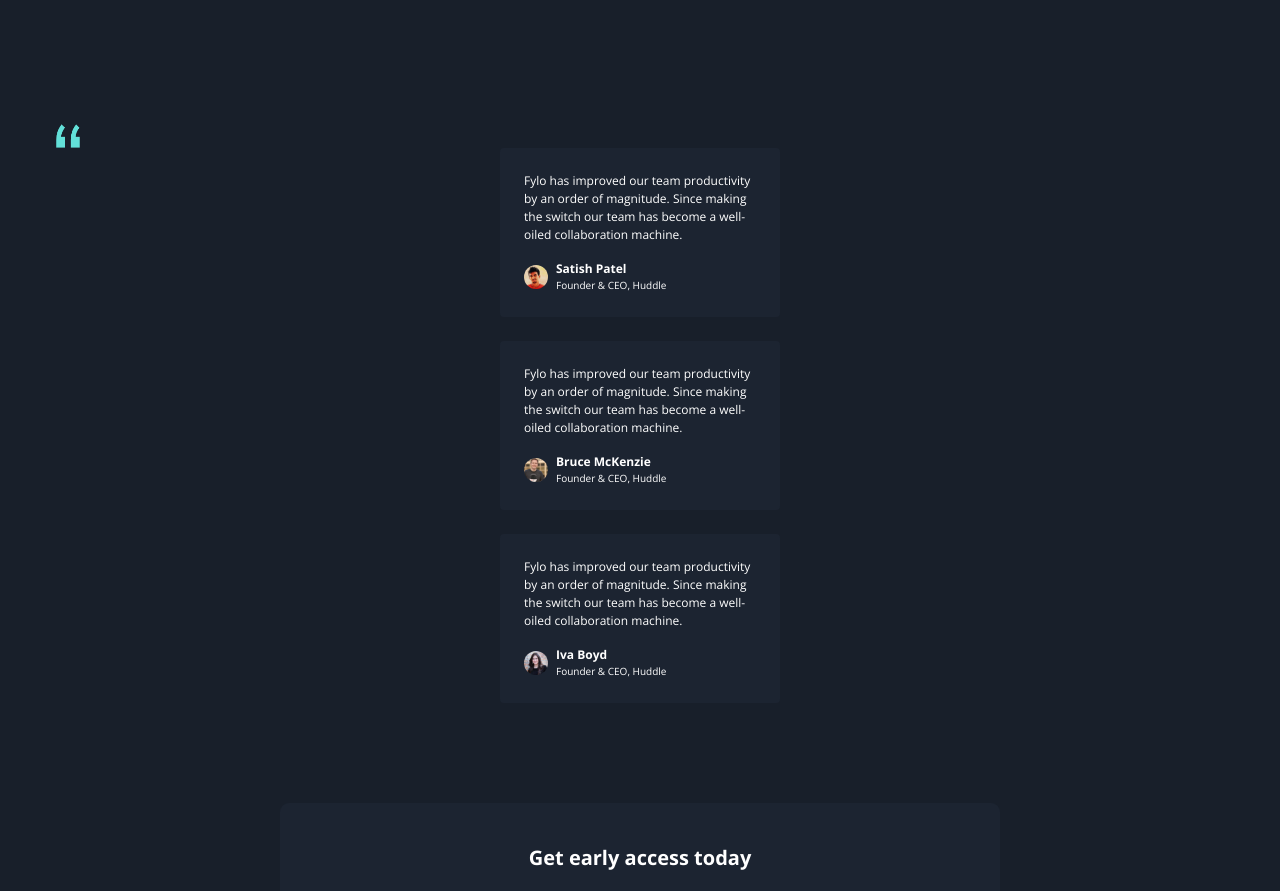
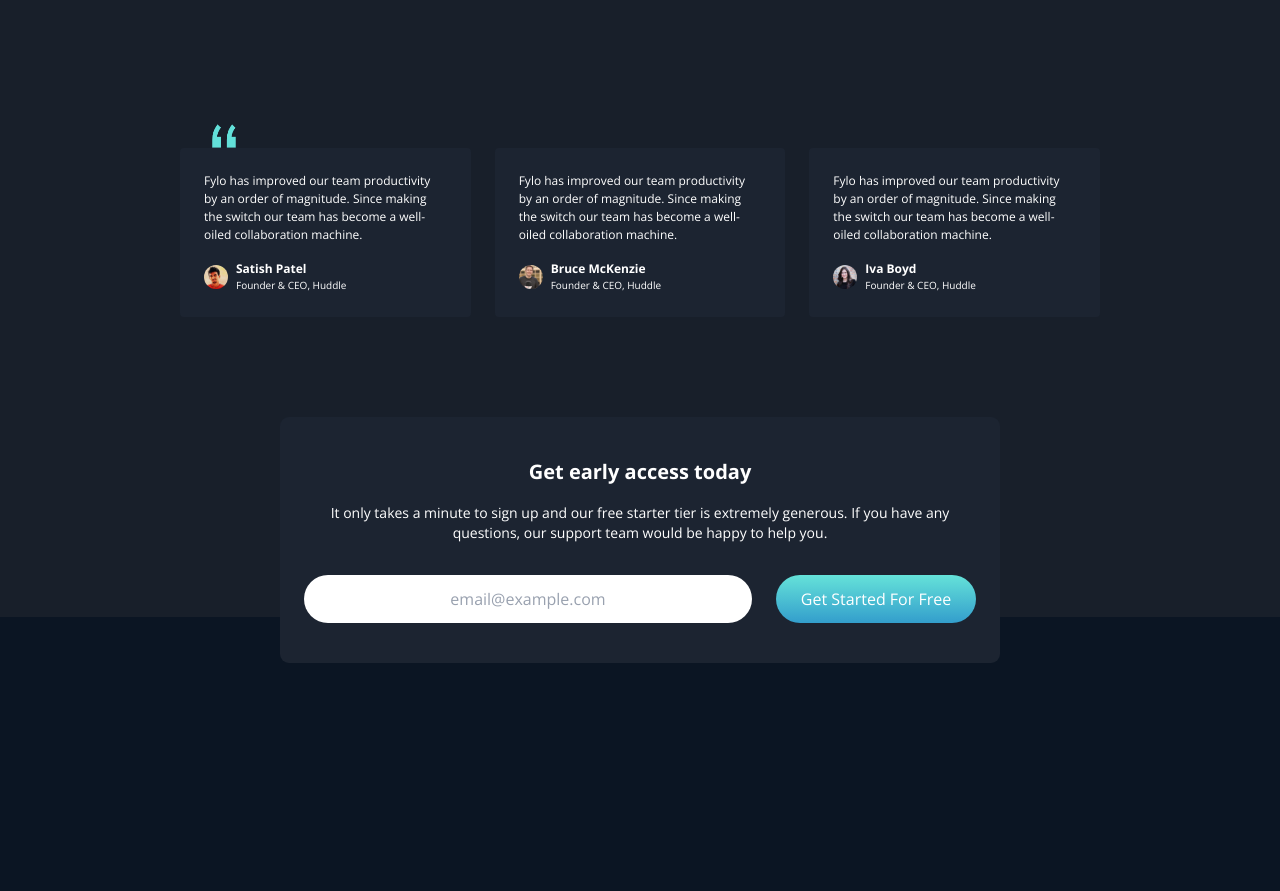
Before and after one commit to palafoxRen/LandingPage, a React (Vite) app: page / in a window 1280 px wide. Shown: the part 2160-3051 px from the top of the page. Built offline with nearby package versions, Linux system fonts and the light colour scheme; a web font is replaced by a local one.

Commit message:
11vo commit - Por fin terminé

```diff
--- a/src/common/Constanst.tsx
+++ b/src/common/Constanst.tsx
@@ -34,6 +34,7 @@
     'Privacy'
 ]
 
+
 export const medias: Media [] = [
     {
         text: 'facebook',
@@ -49,3 +50,52 @@
         icon: <Instagramicon />
     }
 ]
+
+export const testimonial: Testimonial[] = [
+    {
+        name: 'Satish Patel',
+        role: 'Founder & CEO, Huddle',
+        image: '/images/profile-1.jpg',
+        quote: 'Fylo has improved our team productivity by an order of magnitude. Since making the switch our team has become a well-oiled collaboration machine.'
+    },
+
+    {
+        name: 'Bruce McKenzie',
+        role: 'Founder & CEO, Huddle',
+        image: '/images/profile-2.jpg',
+        quote: 'Fylo has improved our team productivity by an order of magnitude. Since making the switch our team has become a well-oiled collaboration machine.'
+    },
+
+    {
+        name: 'Iva Boyd',
+        role: 'Founder & CEO, Huddle',
+        image: '/images/profile-3.jpg',
+        quote: 'Fylo has improved our team productivity by an order of magnitude. Since making the switch our team has become a well-oiled collaboration machine.'
+    }
+]
+
+export const FeaturesData : Feature[] = [
+    {
+        title: "Access your files, anywhere",
+        description: "The ability to use a smartphone, tablet, or computer to access your account means your files follow you everywhere.",
+        iconUrl: '/images/icon-access-anywhere.svg'
+    },
+
+    {
+        title: "Security you can trust",
+        description: "2-factor authentication and user-controlled encryption are just a couple of the security features we allow to help secure your files.",
+        iconUrl: '/images/icon-security.svg'
+    },
+
+    {
+        title: "Real-time collaboration",
+        description: "Securely share files and folders with friends, family and colleagues for live collaboration. No email attachments required.",
+        iconUrl: '/images/icon-collaboration.svg'
+    },
+
+    {
+        title: "Store any type of file",
+        description: "Never let location be an issue when accessing your files. Fylo has you covered for all of your file storage needs.",
+        iconUrl: '/images/icon-any-file.svg'
+    },
+]
--- a/src/components/Features.tsx
+++ b/src/components/Features.tsx
@@ -1,34 +1,5 @@
-interface Feature {
-    title: string;
-    description: string;
-    iconUrl: string;
-}
-
-const FeaturesData : Feature[] = [
-    {
-        title: "Access your files, anywhere",
-        description: "The ability to use a smartphone, tablet, or computer to access your account means your files follow you everywhere.",
-        iconUrl: '/images/icon-access-anywhere.svg'
-    },
-
-    {
-        title: "Security you can trust",
-        description: "2-factor authentication and user-controlled encryption are just a couple of the security features we allow to help secure your files.",
-        iconUrl: '/images/icon-security.svg'
-    },
-
-    {
-        title: "Real-time collaboration",
-        description: "Securely share files and folders with friends, family and colleagues for live collaboration. No email attachments required.",
-        iconUrl: '/images/icon-collaboration.svg'
-    },
-
-    {
-        title: "Store any type of file",
-        description: "Never let location be an issue when accessing your files. Fylo has you covered for all of your file storage needs.",
-        iconUrl: '/images/icon-any-file.svg'
-    },
-]
+import { FeaturesData } from "../common/Constanst";
+import type { Feature } from '../Types/Type'
 
 export const Features = () => {
     return (
--- a/src/components/Forms.tsx
+++ b/src/components/Forms.tsx
@@ -7,7 +7,7 @@
     const [inputValue, setInputValue] = useState<string>('');
     const [error, setError] = useState<boolean>(false)
 
-    const handleSubmit = (e: FormEvent) => {
+    function handleSubmit(e: FormEvent) {
         e.preventDefault();
 
         const regExp = /[a-z0-9!#$%&'*+/=?^_`{|}~-]+(?:\.[a-z0-9!#$%&'*+/=?^_`{|}~-]+)*@(?:[a-z0-9](?:[a-z0-9-]*[a-z0-9])?\.)+[a-z0-9](?:[a-z0-9-]*[a-z0-9])?/g;
--- a/src/components/Testimonial-card.tsx
+++ b/src/components/Testimonial-card.tsx
@@ -7,20 +7,15 @@
 
 export const Testimonialcard = ({ name, role, image, quote }: Props) => {
     return (
-        <div className="bg-Navy-850 rounded-sm p-6 w-[280px]">
-            <blockquote className="text-[12px] mb-4">{quote}</blockquote>
-
-            <div className="flex gap-2 items-center">
-
-                <img className="size-6 rounded-full" src={image} alt={name} />
-
+        <div className='bg-Navy-850 rounded-sm p-6'>
+            <blockquote className='text-[.75rem] mb-4'>{quote}</blockquote>
+            <div className='flex gap-2 items-center'>
+                <img className='size-6 rounded-full' src={image} alt={name} />
                 <div>
-                    <h3 className="font-bold text-[.75rem]">{name}</h3>
-                    <p className="text-[.625rem]">{role}</p>
+                    <h3 className='font-bold text-[.75rem]'>{name}</h3>
+                    <p className='text-[.625rem]'>{role}</p>
                 </div>
-
             </div>
-
         </div>
-    )
+    );
 }
--- a/src/components/Testimonials.tsx
+++ b/src/components/Testimonials.tsx
@@ -1,44 +1,18 @@
+import { testimonial } from "../common/Constanst";
+import type { Testimonial } from "../Types/Type";
 import { Testimonialcard } from "./Testimonial-card";
-
-interface Testimonial {
-    name: string;
-    role: string;
-    image: string;
-    quote: string;
-}
-
-const testimonial: Testimonial[] = [
-    {
-        name: 'Satish Patel',
-        role: 'Founder & CEO, Huddle',
-        image: '/images/profile-1.jpg',
-        quote: 'Fylo has improved our team productivity by an order of magnitude. Since making the switch our team has become a well-oiled collaboration machine.'
-    },
-
-    {
-        name: 'Bruce McKenzie',
-        role: 'Founder & CEO, Huddle',
-        image: '/images/profile-2.jpg',
-        quote: 'Fylo has improved our team productivity by an order of magnitude. Since making the switch our team has become a well-oiled collaboration machine.'
-    },
-
-    {
-        name: 'Iva Boyd',
-        role: 'Founder & CEO, Huddle',
-        image: '/images/profile-3.jpg',
-        quote: 'Fylo has improved our team productivity by an order of magnitude. Since making the switch our team has become a well-oiled collaboration machine.'
-    }
-]
 
 export const Testimonials = () => {
     return (
-        <div className="flex flex-col gap-6 items-center pt-6 relative">
-            <img className="size-6 absolute top-0 left-8" src="/images/bg-quotes.png" alt="bg quotes" />
-
+        <div className='flex flex-col gap-6 items-center pt-6 relative w-[320px] md:w-[480px] mx-auto xl:flex-row xl:w-[920px]'>
+            <img className='size-6 absolute top-0 left-8' src="/images/bg-quotes.png" alt="bg quotes" />
             {
-                testimonial.map((testimonial: Testimonial) =>(
-                    <Testimonialcard key={testimonial.name} {...testimonial}/>
-            ))
+                testimonial.map((testimonial: Testimonial) => (
+                    <Testimonialcard
+                        key={testimonial.name}
+                        {...testimonial}
+                    />
+                ))
             }
         </div>
     )
```
Also changed, not shown: src/Types/Type.ts (+13 -0 lines).
